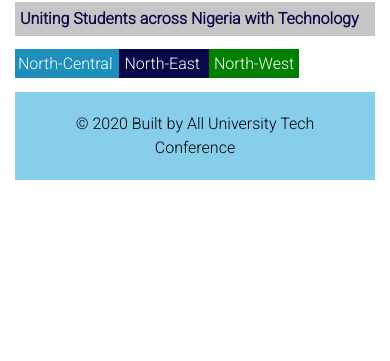
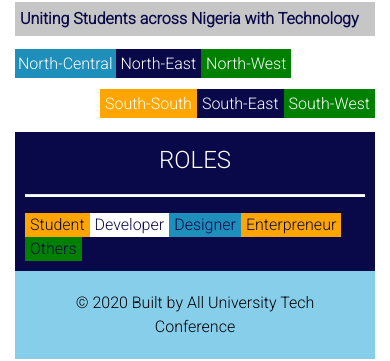
Before and after one commit to FiberesimaJoseph/All-University-Tech-Community, a React (Create React App) app: page / in a window 390 px wide. Shown: the part 1564-1925 px from the top of the page. Before the commit the page ends 1760 px from the top, so only its background shows below. Built offline with nearby package versions, Linux system fonts and the light colour scheme.

Commit message:
finished compass and roles

```diff
--- a/src/App.css
+++ b/src/App.css
@@ -86,27 +86,89 @@
 .main-content .audience-analysis .compass .c1 .nc {
   background-color: rgb(30, 142, 187);
   padding: 5px;
-  text-align: left;
   font-size: 2rem;
   font-weight: 500;
 }
 .main-content .audience-analysis .compass .c1 .ne {
   background-color: rgb(9, 9, 73);
   padding: 5px;
-  text-align: left;
   font-size: 2rem;
   font-weight: 500;
 }
 .main-content .audience-analysis .compass .c1 .nw {
   background-color: green;
   padding: 5px;
-  text-align: left;
   font-size: 2rem;
   font-weight: 500;
 }
 .main-content .audience-analysis .compass .c2 {
   padding: none;
+  text-align: right;
   color: white;
+}
+.main-content .audience-analysis .compass .c2 .ss {
+  background-color: orange;
+  padding: 5px;
+  font-size: 2rem;
+  font-weight: 500;
+}
+.main-content .audience-analysis .compass .c2 .se {
+  background-color: rgb(9, 9, 73);
+  padding: 5px;
+  font-size: 2rem;
+  font-weight: 500;
+}
+.main-content .audience-analysis .compass .c2 .sw {
+  background-color: green;
+  padding: 5px;
+  font-size: 2rem;
+  font-weight: 500;
+}
+
+.role {
+  display: flex;
+  color: white;
+  background-color: rgb(9, 9, 73);
+  justify-content: space-between;
+}
+.role .icons-container > img {
+  width: 10rem;
+}
+.role .roles {
+  display: flex;
+  flex-flow: column;
+  padding: 20px;
+}
+.role .roles .role-header {
+  font-size: 1.5rem;
+}
+.role .roles hr {
+  background-color: white;
+  height: 2px;
+}
+.role .roles .role-list {
+  color: rgb(9, 9, 73);
+  font-size: 1.5rem;
+}
+.role .roles .role-list .students {
+  background-color: orange;
+  padding: 0 5px;
+}
+.role .roles .role-list .developer {
+  background-color: white;
+  padding: 0 5px;
+}
+.role .roles .role-list .designer {
+  background-color: rgb(30, 142, 187);
+  padding: 0 5px;
+}
+.role .roles .role-list .enterpreneur {
+  background-color: orange;
+  padding: 0 5px;
+}
+.role .roles .role-list .others {
+  background-color: green;
+  padding: 0 5px;
 }
 .footer {
   text-align: center;
@@ -130,6 +192,19 @@
   }
   .about-us > p {
     padding: unset;
+  }
+  .role .icons-container > img {
+    display: none;
+  }
+  .role .roles {
+    width: 100%;
+    padding: 10px;
+  }
+  .role .roles .role-header {
+    margin: 0 auto;
+  }
+  .role .roles .role-list {
+    margin: 0 auto;
   }
 }
 
@@ -165,4 +240,24 @@
     font-size: 1rem;
     font-weight: 300;
   }
+  .main-content .audience-analysis .compass .c2 .ss {
+    padding: 5px;
+    font-size: 1rem;
+    font-weight: 300;
+  }
+  .main-content .audience-analysis .compass .c2 .se {
+    padding: 5px;
+    font-size: 1rem;
+    font-weight: 300;
+  }
+  .main-content .audience-analysis .compass .c2 .sw {
+    padding: 5px;
+    font-size: 1rem;
+    font-weight: 300;
+  }
+  .role .roles .role-list {
+    font-size: 1rem;
+    display: flex;
+    flex-flow: row wrap;
+  }
 }
--- a/src/components/AudienceAnalysis.js
+++ b/src/components/AudienceAnalysis.js
@@ -18,10 +18,34 @@ const AudienceAnalysis = () => {
         </p>
         <div className="compass">
           <p className="c1">
-            <span className="nc">North-Central </span>
-            <span className="ne">North-East </span>
-            <span className="nw">North-West </span>
+            <span className="nc">North-Central</span>
+            <span className="ne">North-East</span>
+            <span className="nw">North-West</span>
           </p>
+          <p className="c2">
+            <span className="ss">South-South</span>
+            <span className="se">South-East</span>
+            <span className="sw">South-West</span>
+          </p>
+        </div>
+        <div className="role">
+          <div className="icons-container">
+            <img
+              src="https://img.icons8.com/dotty/80/000000/toilet.png"
+              alt="MALE/FEMALE"
+            />
+          </div>
+          <div className="roles">
+            <p className="role-header">ROLES</p>
+            <hr />
+            <p className="role-list">
+              <span className="students">Student</span>
+              <span className="developer">Developer</span>
+              <span className="designer">Designer</span>
+              <span className="enterpreneur">Enterpreneur</span>
+              <span className="others">Others</span>
+            </p>
+          </div>
         </div>
       </div>
     </div>
```
